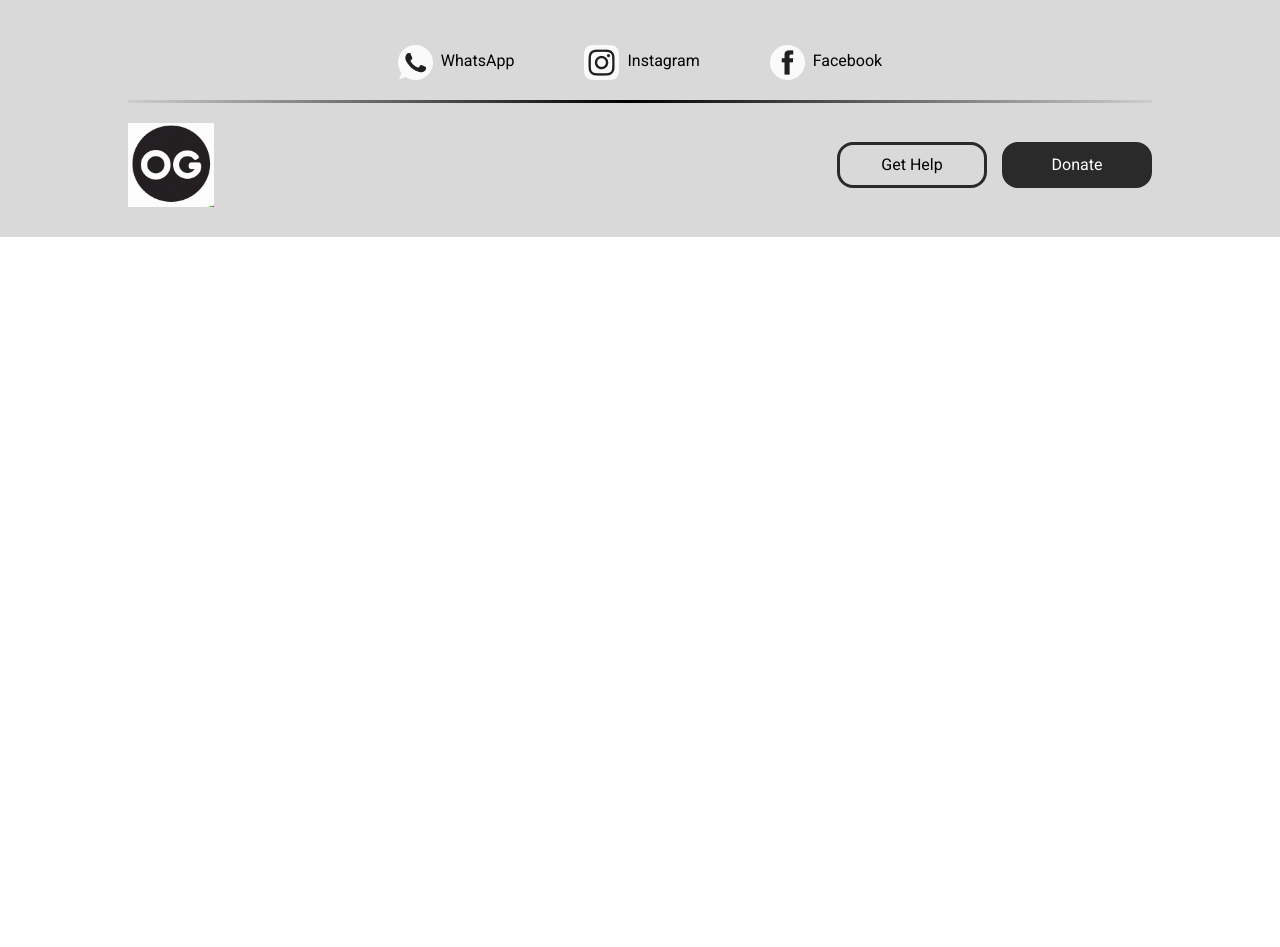
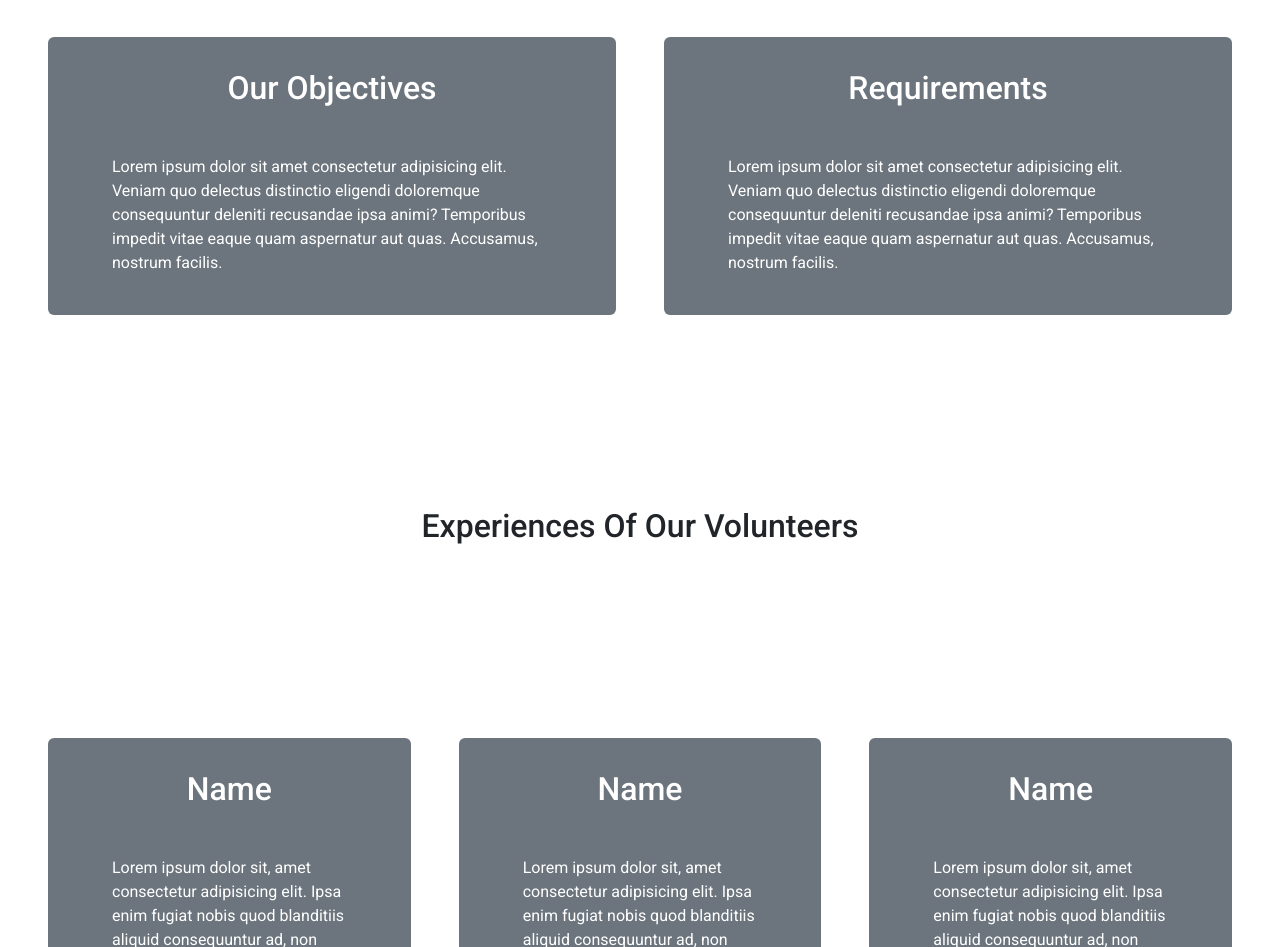
Before and after one commit to inkua/maqueta-ong, a Next.js app: page /volunteer in a window 1280 px wide. Shown: the part 165-1112 px from the top of the page. Before the commit the page ends 800 px from the top, so only its background shows below. Built offline with nearby package versions, Linux system fonts and the light colour scheme.

Commit message:
Cards (#33)
* [ADD] Componente card en vista sobre-nosotros y voluntario

* [UPDATE] estilo de cards

* It's add the JSON file and put the const DATA for make the cards

---------

Co-authored-by: Leonel B. Bravo <96897286+pybalt@users.noreply.github.com>

```diff
--- /dev/null
+++ b/src/components/Card/Card.tsx
@@ -0,0 +1,12 @@
+const Card = ({ titulo, texto }) => {
+  return (
+    <div className="card bg-secondary border border-0 text-white">
+      <div className="card-body" id='card-body'>
+        <h2 className="card-title text-center py-3">{titulo}</h2>
+        <p className="card-text py-4 text-start p-5">{texto}</p>
+      </div>
+    </div>
+  );
+};
+
+export default Card;
--- /dev/null
+++ b/src/data/cards.json
@@ -0,0 +1,45 @@
+{
+    "about-us": [
+        {
+            "id": 0,
+            "titulo": "Our Values",
+            "texto": "Lorem ipsum dolor sit amet consectetur adipisicing elit. Veniam quo delectus distinctio eligendi doloremque consequuntur deleniti recusandae ipsa animi? Temporibus impedit vitae eaque quam aspernatur aut quas. Accusamus, nostrum facilis."
+        },
+        {
+            "id": 1,
+            "titulo": "What we support?",
+            "texto": "Lorem ipsum dolor sit amet consectetur adipisicing elit. Veniam quo delectus distinctio eligendi doloremque consequuntur deleniti recusandae ipsa animi? Temporibus impedit vitae eaque quam aspernatur aut quas. Accusamus, nostrum facilis."
+        }
+    ],
+    "volunteer": {
+        "requirements":[
+            {
+                "id": 0,
+                "titulo": "Our Objectives",
+                "texto": "Lorem ipsum dolor sit amet consectetur adipisicing elit. Veniam quo delectus distinctio eligendi doloremque consequuntur deleniti recusandae ipsa animi? Temporibus impedit vitae eaque quam aspernatur aut quas. Accusamus, nostrum facilis."
+            },
+            {
+                "id": 1,
+                "titulo": "Requirements",
+                "texto": "Lorem ipsum dolor sit amet consectetur adipisicing elit. Veniam quo delectus distinctio eligendi doloremque consequuntur deleniti recusandae ipsa animi? Temporibus impedit vitae eaque quam aspernatur aut quas. Accusamus, nostrum facilis."
+            }
+        ],
+        "experiences": [
+            {
+                "id": 0,
+                "name": "Name",
+                "experience": "Lorem ipsum dolor sit, amet consectetur adipisicing elit. Ipsa enim fugiat nobis quod blanditiis aliquid consequuntur ad, non voluptatum, delectus quasi eaque quidem eum perspiciatis quae laboriosam praesentium cumque dolore."
+              },
+              {
+                "id": 1,
+                "name": "Name",
+                "experience": "Lorem ipsum dolor sit, amet consectetur adipisicing elit. Ipsa enim fugiat nobis quod blanditiis aliquid consequuntur ad, non voluptatum, delectus quasi eaque quidem eum perspiciatis quae laboriosam praesentium cumque dolore."
+              },
+              {
+                "id": 2,
+                "name": "Name",
+                "experience": "Lorem ipsum dolor sit, amet consectetur adipisicing elit. Ipsa enim fugiat nobis quod blanditiis aliquid consequuntur ad, non voluptatum, delectus quasi eaque quidem eum perspiciatis quae laboriosam praesentium cumque dolore."
+              }
+        ]
+    }
+}
--- a/src/data/ong.ts
+++ b/src/data/ong.ts
@@ -1,3 +1,4 @@
+import card from './cards.json';
 import ong_logo from "assets/ong-logo.png";
 import img_index from 'assets/img-index.png';
 
@@ -71,7 +72,10 @@ const DATA = {
         description: '“Lorem ipsum dolor sit amet, consectetur adipiscing elit, sed do eiusmod tempor incididunt ut labore et dolore magna aliqua. Ut enimd minim“'
       }
     ]
-  }
+  },
+  about_us: card["about-us"],
+  requeriments: card.volunteer.requirements,
+  experiences: card.volunteer.experiences
 }
 
 export default DATA;
--- a/src/pages/volunteer/index.tsx
+++ b/src/pages/volunteer/index.tsx
@@ -1,6 +1,35 @@
+import Card from '@Component/Card/Card';
+import DATA from 'data/ong';
+
+const Contenido_Cards = DATA.requeriments; //objetivos y requerimientos
+const volunteerExperiences = DATA.experiences; // experiencias
+
 const Volunteer = () => {
   return (
+    <>
     <div>Volunteer</div>
+    <section className='h-50 d-flex flex-nowrap flex-xxl-nowrap flex-xl-nowrap flex-md-wrap flex-sm-wrap flex-wrap p-5 my-5 gap-5 container container-sm container-md container-lg'>
+      {
+        Contenido_Cards.map((contenido) => {
+          return(
+            <Card key={contenido.id} {...contenido} />
+          )
+        })
+      }
+    </section>
+    <section className='h-100 d-flex flex-column'>
+      <h2 className='text-center py-5 my-5'>Experiences Of Our Volunteers</h2>
+      <div className='h-100 d-flex p-5 my-5 gap-5 container container-sm container-md container-lg'>
+      {
+        volunteerExperiences.map((experiencias) => {
+          return(
+            <Card key={experiencias.id} titulo={experiencias.name} texto={experiencias.experience} />
+          )
+        })
+      }
+      </div>
+    </section>
+    </>
   )
 }
 
```
Also changed, not shown: src/pages/about-us/index.tsx (+16 -1 lines).
